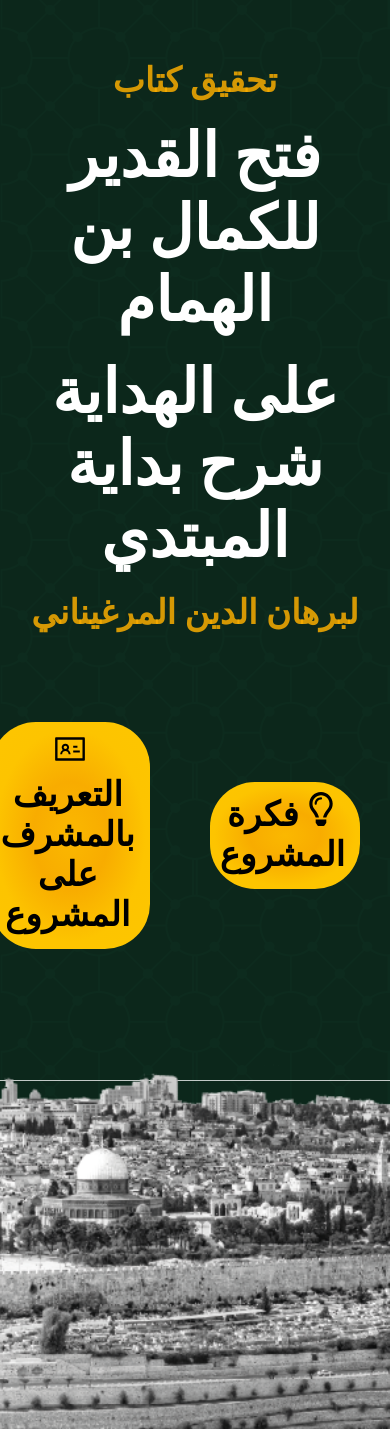
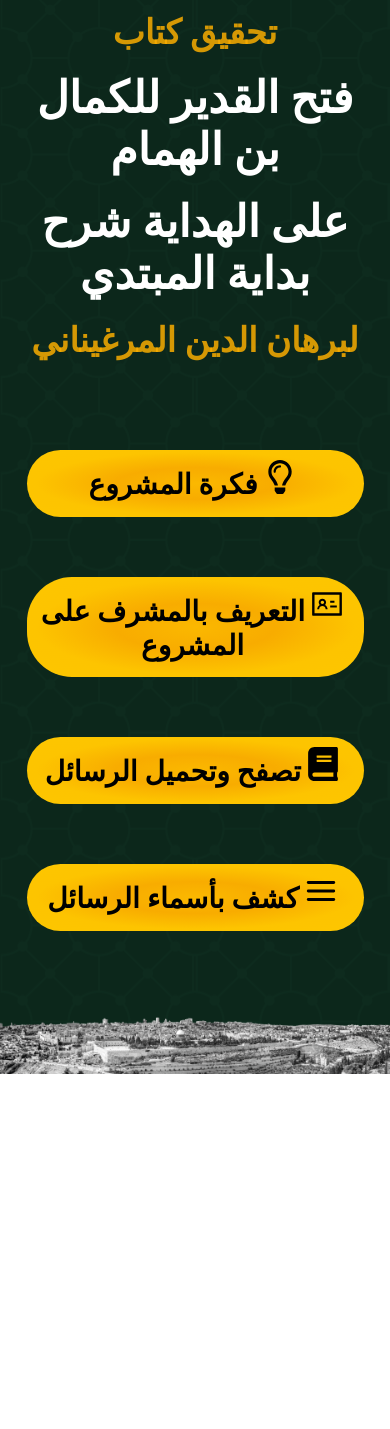
Before and after one commit to motaztamimi/resala, a React (Create React App) app: page / in a window 390 px wide. After the commit the page ends 1074 px from the top, so only its background shows below. Built offline with nearby package versions, Linux system fonts and the light colour scheme.

Commit message:
responsive for phone

```diff
--- a/src/index.css
+++ b/src/index.css
@@ -77,3 +77,32 @@ body {
   font-size: 34px;
   margin-left: 5px;
 }
+@media only screen and (max-width: 770px) {
+
+  .toptext h3 {
+
+    font-size: 1.3rem;
+  }
+  .toptext {
+
+    margin-top: 2px;
+  }
+  .selectSection{
+    flex-direction: column;
+    width: 100%;
+  }
+  .selectSection a {
+  width: 80%;
+  }
+  #imageHomepage {
+
+    width: 400px;
+    min-height: auto;
+  }
+}
+@media only screen and (max-width: 1025px) {
+  .selectSection a {
+    font-size: 28px;
+    }
+
+}
--- a/src/styles/Search.css
+++ b/src/styles/Search.css
@@ -9,6 +9,7 @@
     url("../componentes/Asset\ 17.png");
   background-blend-mode: hard-light;
   background-repeat: repeat;
+
   height: 100%;
 }
 
@@ -43,3 +44,10 @@
   text-align: center;
   color: rgb(168, 49, 49);
 }
+@media only screen and (max-width: 770px) {
+  .students{
+    font-size: 20px;
+    width: 90%;
+  }
+
+}
--- a/src/styles/bookelemnt.css
+++ b/src/styles/bookelemnt.css
@@ -125,3 +125,33 @@ h5 {
   padding-left: 50px;
   padding-right: 50px;
 }
+@media only screen and (max-width: 770px) {
+  .rsaelPage{
+    padding: 0;
+
+  }
+  .topic {
+    width: 100%;
+    display: flex;
+    flex-direction: column-reverse;
+  }
+  .topic h1{
+    margin-top: 2px
+  }
+  .topic a{
+    display: none;
+  }
+  .pdffiles{
+    flex-direction: column;
+    align-items: center;
+
+
+  }
+  .eachpdf {
+    width:75% ;
+    margin-bottom: 5px;
+  }
+  .searchInput{
+    width: 80%;
+  }
+}
```
